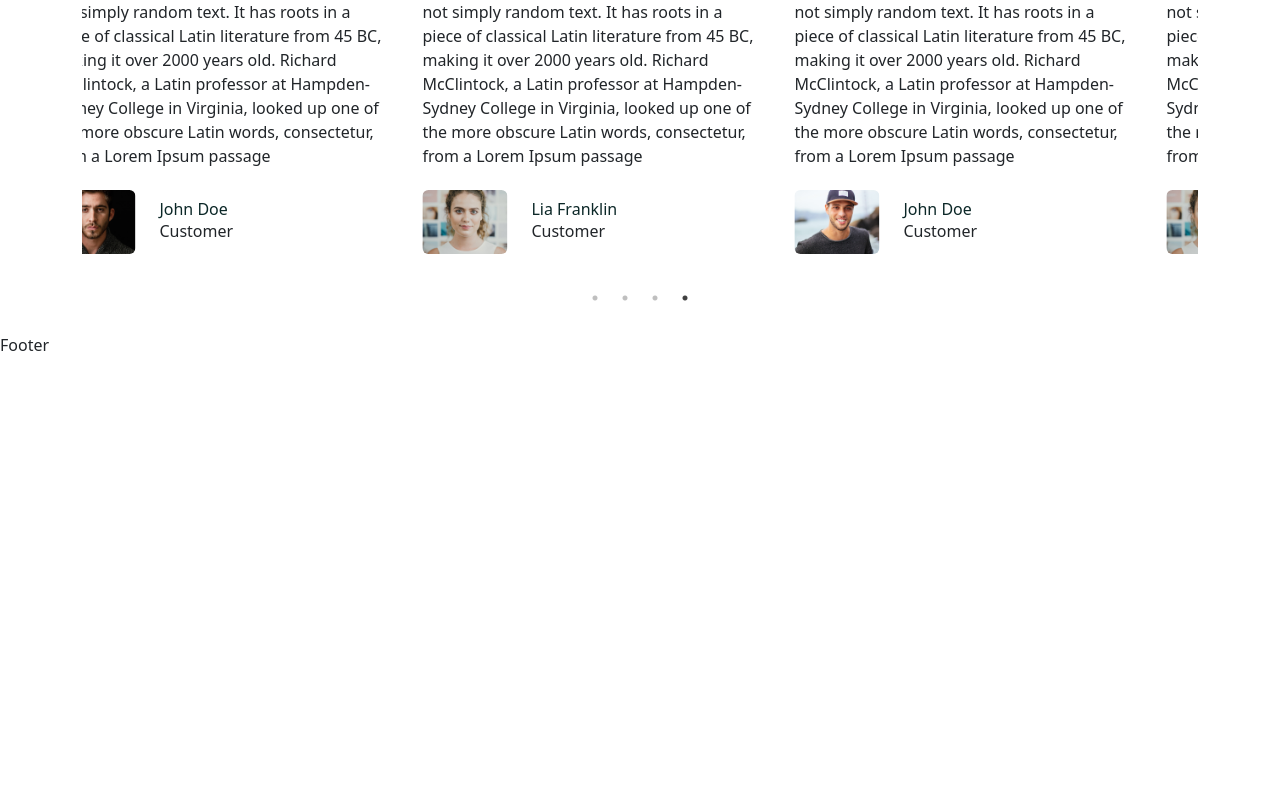
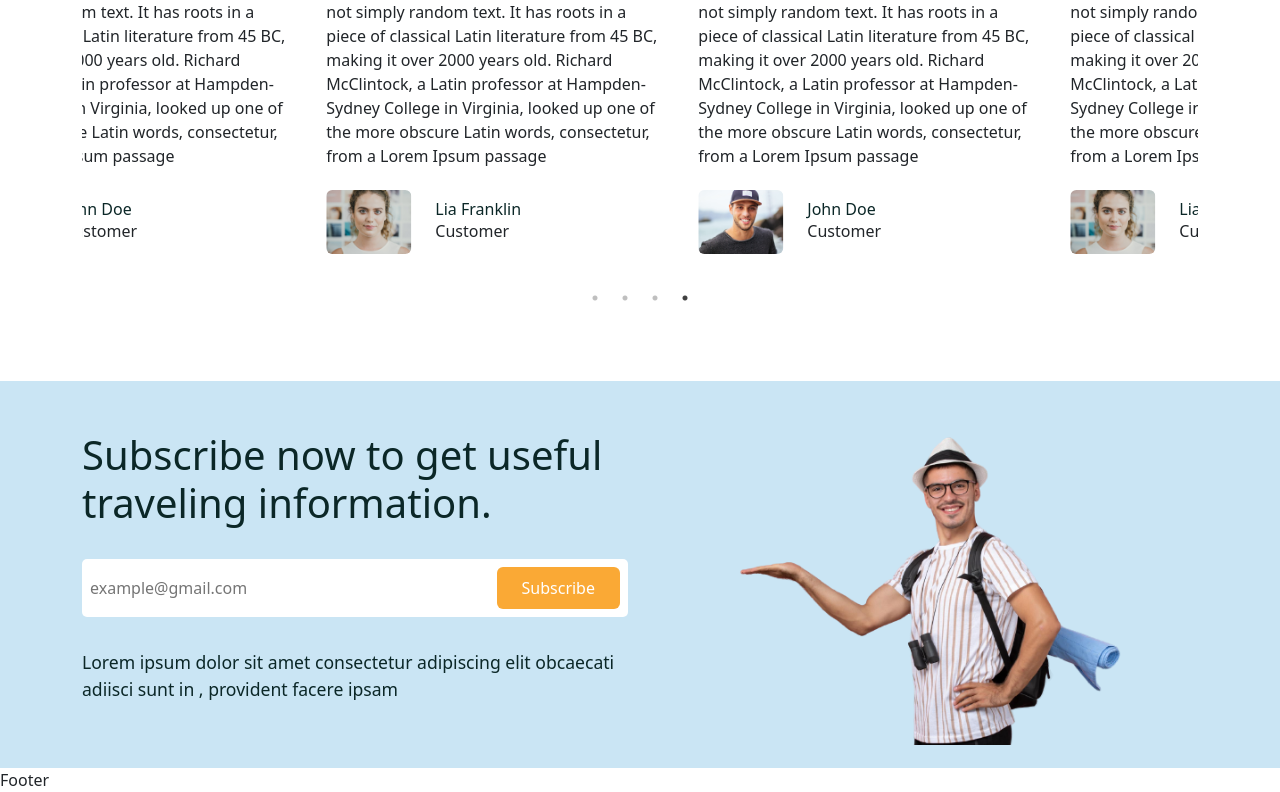
Before and after one commit to ajaysonere/ToursAndTravels, a React (Create React App) app in the folder tour-management/frontend/: page /home in a window 1280 px wide. Shown: the part 3765-4557 px from the top of the page. Before the commit the page ends 4122 px from the top, so only its background shows below. Built offline with nearby package versions, Linux system fonts and the light colour scheme; a web font is replaced by a local one.

Commit message:
subscribe section

```diff
--- a/tour-management/frontend/src/pages/Home.js
+++ b/tour-management/frontend/src/pages/Home.js
@@ -12,6 +12,7 @@
 import ServiceList from '../services/ServiceList';
 import worldImg from '../assets/images/world.png';
 import MasonryImagesGallery from '../images-gallery/MasonryImagesGallery';
+import NewsLetter from '../shared/NewsLetter';
 
 function Home(){
     return (
@@ -157,6 +158,7 @@
             </Container>
           </section>
           {/* Testimonial section end */}
+          <NewsLetter/>
        </>
     );
 }
--- /dev/null
+++ b/tour-management/frontend/src/shared/NewsLetter.js
@@ -0,0 +1,33 @@
+import './../styles/news-letter.css';
+import { Container , Row, Col } from 'reactstrap';
+import maleTourist from './../assets/images/male-tourist.png';
+function NewsLetter(){
+    return(
+      <section className='newsletter'>
+        <Container>
+            <Row>
+                <Col lg="6">
+                  <div className='newsletter_content'>
+                    <h2>Subscribe now to get useful traveling information.</h2>
+                    <div className='newsletter_input'>
+                        <input type='email' placeholder='example@gmail.com'/>
+                        <button className='btn newsletter_btn'>
+                            Subscribe
+                        </button>
+                    </div>
+                    <p>Lorem ipsum dolor sit amet consectetur adipiscing elit obcaecati adiisci sunt in , provident facere ipsam </p>
+                  </div>
+                </Col>
+
+                <Col lg='6'>
+                   <div className='newsletter_img'>
+                     <img src={maleTourist} alt='a'/>
+                   </div>
+                </Col>
+            </Row>
+        </Container>
+      </section>
+    );
+}
+
+export default NewsLetter;
--- /dev/null
+++ b/tour-management/frontend/src/styles/news-letter.css
@@ -0,0 +1,51 @@
+
+.newsletter{
+    background: #cae5f4;
+    padding: 0;
+    margin-top: 3rem;
+}
+
+.newsletter_img img{
+    width: 100%;
+}
+
+.newsletter_content{
+    padding: 50px 0;
+}
+
+.newsletter_content h2{
+    font-size: 2.5rem;
+    margin-bottom: 2rem;
+}
+
+.newsletter_input{
+    display: flex;
+    align-items: center;
+    justify-content: space-between;
+    background: #fff;
+    padding: 0.5rem;
+    margin-bottom: 2rem;
+    border-radius: 5px;
+}
+
+.newsletter_input input{
+    border: none;
+    font-size: 1rem;
+    color: var(--heading-color);
+}
+
+.newsletter_input input:focus{
+    outline: none;
+}
+
+.newsletter_btn{
+    padding: 0.5rem 1.5rem !important;
+    background: var(--secondary-color) !important;
+    color: #fff !important;
+    font: size 1.1rem !important;
+}
+
+.newsletter_content p {
+    color: var(--heading-color);
+    font-size: 1.1rem;
+}
```
